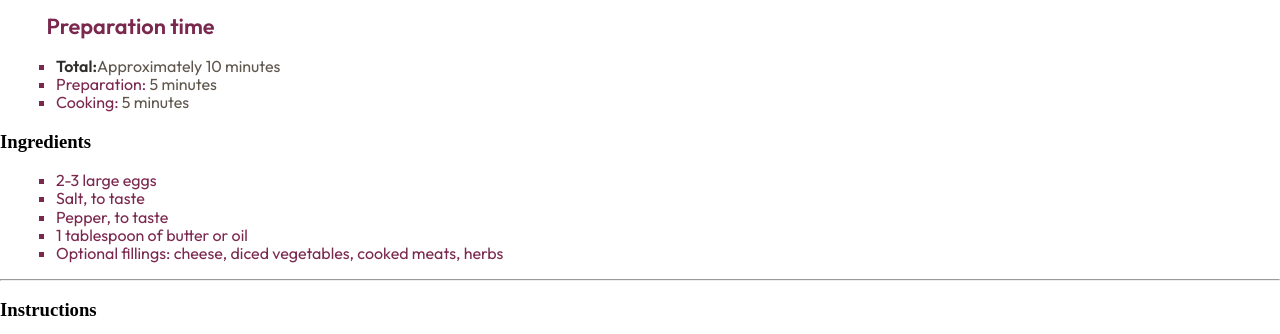
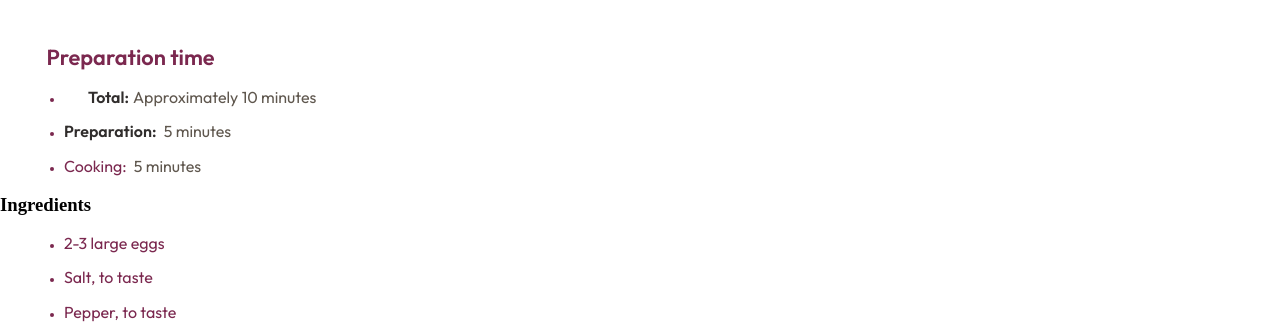
Before and after one commit to Ghm84/recipe-page-main, a plain HTML site: page index.html in a window 1280 px wide. Shown: the part 392-726 px from the top of the page. Drawn offline with Linux system fonts and the light colour scheme.

Commit message:
Update style.css

```diff
--- a/style.css
+++ b/style.css
@@ -52,23 +52,42 @@ h2 {
 }
 
 ul {
-    list-style: square;
+    list-style: disc;
     color: hsl(332, 51%, 32%);
 }
 
 li {
     font-family: "Outfit";
-    margin-left: 1em;
-    margin-right: 0.1em;
+    margin-left: 1.5rem;
+    margin-right: 0.1rem;
+    margin-bottom: 1em;
+}
+
+li::marker {
+    font-size: 0.7em;
 }
 
 .total {
+    font-family: "Outfit";
+    font-size: 1rem;
+    font-weight: 600;
+    color: hsl(24, 5%, 18%);
+    width: 0.25rem;
+    margin-left: 1.5rem;
+}
+
+.time {
+    font-family: "Outfit";
+    font-size: 1em;
+    font-weight: 400;
+    color: hsl(30, 10%, 34%);
+    margin-left: 0.25em;
+
+}
+
+.preparation {
     font-family: "Outfit";
     font-size: 1em;
     font-weight: 600;
     color: hsl(24, 5%, 18%);
 }
-
-.time {
-    color: hsl(30, 10%, 34%);
-}
```
